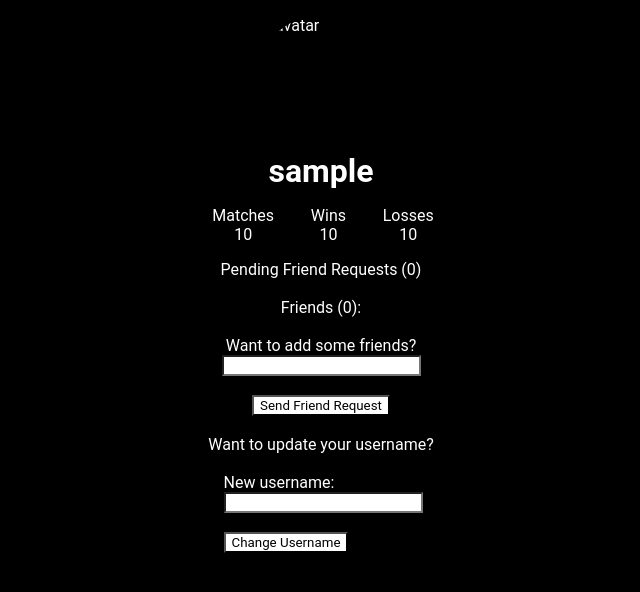
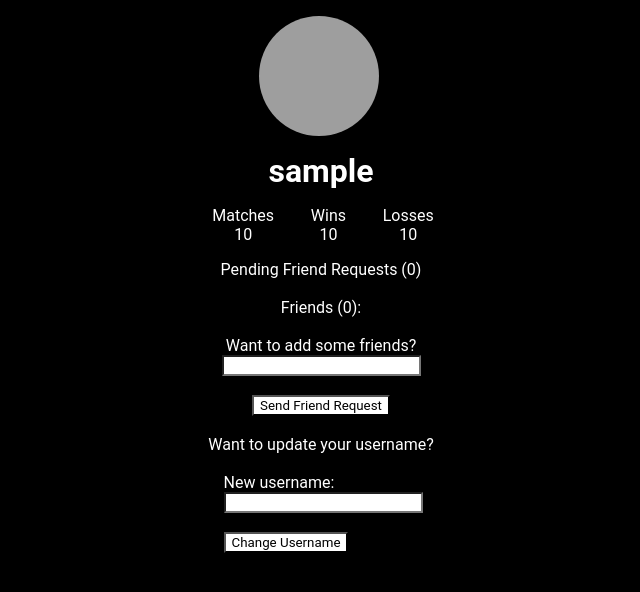
Before and after one commit to andreyvdl/42-Transcendence, a Django app: page /pages/account in a window 1280 px wide. Shown: the top 592 px of the page, without its empty margins (335-975 px from the left). Run offline with Django 5.2, Linux system fonts and the light colour scheme; a user stored in the database is signed in; tables that the repository leaves empty hold one stand-in row (values such as "Sample post"); grey boxes are pictures that could not be loaded.

Commit message:
html render img

```diff
--- a/pages/templates/account.html
+++ b/pages/templates/account.html
@@ -12,7 +12,7 @@
 <body>
 <div class="page-wrapper">
     <div class="profile-wrapper">
-        <img class="user-avatar" alt="avatar" src="{{ avatar }}"/>
+        <img src="{{ picture_url }}" alt="Profile Picture">
         <h1 class="username">{{ username }}</h1>
         <div class="match-stats-wrapper">
             <div>
```
